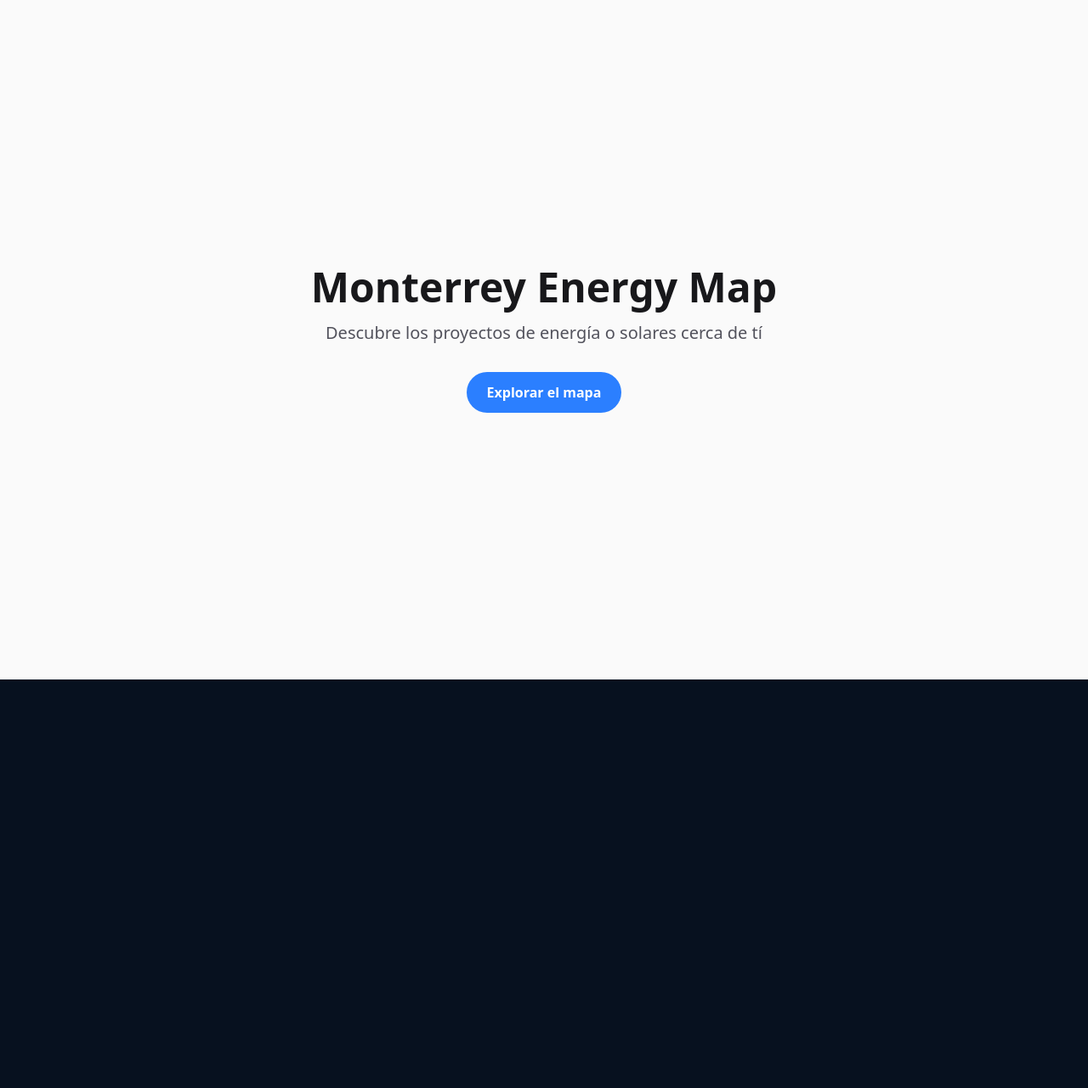
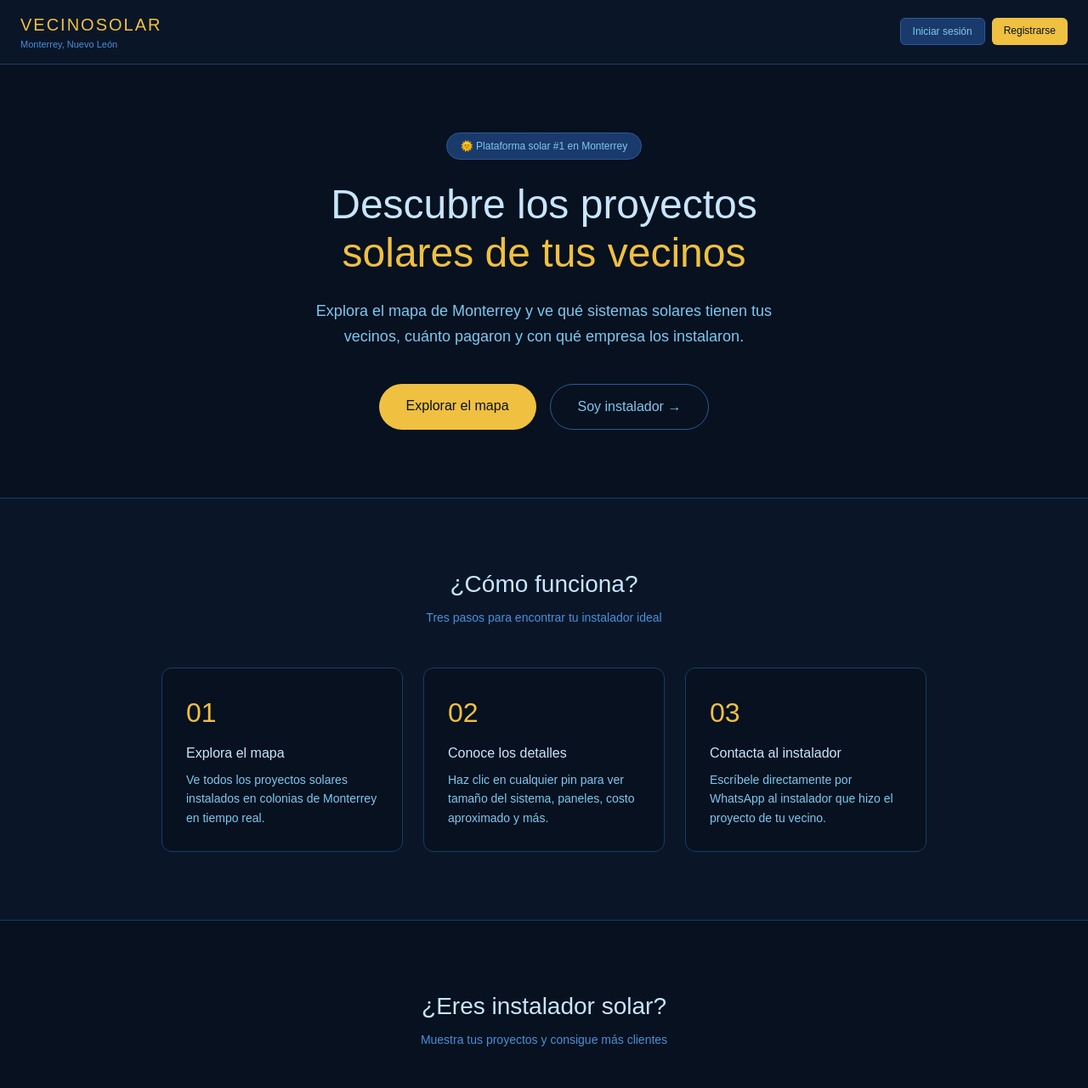
Before and after one commit to softwareenergysolutions/Digital-Energy-Map, a Next.js app: page / in a window 1280 px wide. Shown: the top 1281 px of the page at 85% size. Before the commit the page ends 800 px from the top, so only its background shows below. Built offline with nearby package versions, Linux system fonts and the light colour scheme.

Commit message:
Add professional landing homepage

```diff
--- a/app/page.js
+++ b/app/page.js
@@ -1,15 +1,104 @@
-export default function Home() {
+import Link from "next/link";
+
+export default function HomePage() {
   return (
-    <main className="flex min-h-screen flex-col items-center justify-center bg-zinc-50 p-8">
-      <h1 className="text-5xl font-bold text-zinc-900 mb-4">
-        Monterrey Energy Map
-      </h1>
-      <p className="text-xl text-zinc-600 mb-8">
-        Descubre los proyectos de energía o solares cerca de tí
-      </p>
-      <button className="bg-blue-500 hover:bg-yellow-600 text-white font-semibold py-3 px-6 rounded-full transition-colors">
-        Explorar el mapa
-      </button>
-    </main>
+    <div style={{ minHeight: "100vh", background: "#07111f", fontFamily: "sans-serif" }}>
+
+      <header style={{ background: "#0a1628", borderBottom: "1px solid #1a3a6b", padding: "14px 24px", display: "flex", alignItems: "center", justifyContent: "space-between" }}>
+        <div>
+          <h1 style={{ color: "#f0c040", fontSize: "20px", fontWeight: "500", letterSpacing: "2px" }}>VECINOSOLAR</h1>
+          <p style={{ color: "#4a90d9", fontSize: "11px" }}>Monterrey, Nuevo León</p>
+        </div>
+        <div style={{ display: "flex", gap: "8px" }}>
+          <Link href="/auth/login" style={{ background: "#1a3a6b", color: "#7ec8f0", fontSize: "12px", padding: "6px 14px", borderRadius: "6px", border: "1px solid #2a5a9b", textDecoration: "none" }}>
+            Iniciar sesión
+          </Link>
+          <Link href="/auth/signup" style={{ background: "#f0c040", color: "#07111f", fontSize: "12px", padding: "6px 14px", borderRadius: "6px", fontWeight: "500", textDecoration: "none" }}>
+            Registrarse
+          </Link>
+        </div>
+      </header>
+
+      <section style={{ padding: "80px 24px", textAlign: "center", maxWidth: "800px", margin: "0 auto" }}>
+        <div style={{ display: "inline-block", background: "#1a3a6b", color: "#7ec8f0", fontSize: "12px", padding: "6px 16px", borderRadius: "20px", border: "1px solid #2a5a9b", marginBottom: "24px" }}>
+          🌞 Plataforma solar #1 en Monterrey
+        </div>
+        <h2 style={{ color: "#c8e6ff", fontSize: "48px", fontWeight: "500", lineHeight: "1.2", marginBottom: "24px" }}>
+          Descubre los proyectos<br />
+          <span style={{ color: "#f0c040" }}>solares de tus vecinos</span>
+        </h2>
+        <p style={{ color: "#7ec8f0", fontSize: "18px", lineHeight: "1.7", marginBottom: "40px", maxWidth: "600px", margin: "0 auto 40px" }}>
+          Explora el mapa de Monterrey y ve qué sistemas solares tienen tus vecinos, cuánto pagaron y con qué empresa los instalaron.
+        </p>
+        <div style={{ display: "flex", gap: "16px", justifyContent: "center", flexWrap: "wrap" }}>
+          <Link href="/map" style={{ background: "#f0c040", color: "#07111f", fontSize: "16px", fontWeight: "500", padding: "14px 32px", borderRadius: "30px", textDecoration: "none" }}>
+            Explorar el mapa
+          </Link>
+          <Link href="/auth/signup" style={{ background: "transparent", color: "#7ec8f0", fontSize: "16px", padding: "14px 32px", borderRadius: "30px", border: "1px solid #2a5a9b", textDecoration: "none" }}>
+            Soy instalador →
+          </Link>
+        </div>
+      </section>
+
+      <section style={{ padding: "80px 24px", background: "#0a1628", borderTop: "1px solid #1a3a6b", borderBottom: "1px solid #1a3a6b" }}>
+        <div style={{ maxWidth: "900px", margin: "0 auto" }}>
+          <h3 style={{ color: "#c8e6ff", fontSize: "28px", fontWeight: "500", textAlign: "center", marginBottom: "8px" }}>
+            ¿Cómo funciona?
+          </h3>
+          <p style={{ color: "#4a90d9", fontSize: "14px", textAlign: "center", marginBottom: "48px" }}>
+            Tres pasos para encontrar tu instalador ideal
+          </p>
+          <div style={{ display: "grid", gridTemplateColumns: "repeat(auto-fit, minmax(240px, 1fr))", gap: "24px" }}>
+            {[
+              { number: "01", title: "Explora el mapa", description: "Ve todos los proyectos solares instalados en colonias de Monterrey en tiempo real." },
+              { number: "02", title: "Conoce los detalles", description: "Haz clic en cualquier pin para ver tamaño del sistema, paneles, costo aproximado y más." },
+              { number: "03", title: "Contacta al instalador", description: "Escríbele directamente por WhatsApp al instalador que hizo el proyecto de tu vecino." },
+            ].map((step) => (
+              <div key={step.number} style={{ background: "#07111f", border: "1px solid #1a3a6b", borderRadius: "12px", padding: "28px" }}>
+                <p style={{ color: "#f0c040", fontSize: "32px", fontWeight: "500", marginBottom: "12px" }}>{step.number}</p>
+                <p style={{ color: "#c8e6ff", fontSize: "16px", fontWeight: "500", marginBottom: "8px" }}>{step.title}</p>
+                <p style={{ color: "#7ec8f0", fontSize: "14px", lineHeight: "1.6" }}>{step.description}</p>
+              </div>
+            ))}
+          </div>
+        </div>
+      </section>
+
+      <section style={{ padding: "80px 24px" }}>
+        <div style={{ maxWidth: "900px", margin: "0 auto" }}>
+          <h3 style={{ color: "#c8e6ff", fontSize: "28px", fontWeight: "500", textAlign: "center", marginBottom: "8px" }}>
+            ¿Eres instalador solar?
+          </h3>
+          <p style={{ color: "#4a90d9", fontSize: "14px", textAlign: "center", marginBottom: "48px" }}>
+            Muestra tus proyectos y consigue más clientes
+          </p>
+          <div style={{ display: "grid", gridTemplateColumns: "repeat(auto-fit, minmax(200px, 1fr))", gap: "24px", marginBottom: "48px" }}>
+            {[
+              { icon: "📍", title: "Aparece en el mapa", description: "Tus proyectos visibles para miles de vecinos curiosos." },
+              { icon: "💬", title: "Leads por WhatsApp", description: "Clientes potenciales te contactan directamente sin intermediarios." },
+              { icon: "⭐", title: "Construye reputación", description: "Proyectos reales verificados generan más confianza que cualquier anuncio." },
+              { icon: "🆓", title: "Gratis en beta", description: "Durante el lanzamiento en Monterrey el registro es completamente gratis." },
+            ].map((benefit) => (
+              <div key={benefit.title} style={{ background: "#0a1628", border: "1px solid #1a3a6b", borderRadius: "12px", padding: "24px", textAlign: "center" }}>
+                <p style={{ fontSize: "32px", marginBottom: "12px" }}>{benefit.icon}</p>
+                <p style={{ color: "#c8e6ff", fontSize: "15px", fontWeight: "500", marginBottom: "8px" }}>{benefit.title}</p>
+                <p style={{ color: "#7ec8f0", fontSize: "13px", lineHeight: "1.6" }}>{benefit.description}</p>
+              </div>
+            ))}
+          </div>
+          <div style={{ textAlign: "center" }}>
+            <Link href="/auth/signup" style={{ background: "#f0c040", color: "#07111f", fontSize: "16px", fontWeight: "500", padding: "14px 40px", borderRadius: "30px", textDecoration: "none" }}>
+              Registrar mi empresa gratis
+            </Link>
+          </div>
+        </div>
+      </section>
+
+      <footer style={{ background: "#0a1628", borderTop: "1px solid #1a3a6b", padding: "24px", textAlign: "center" }}>
+        <p style={{ color: "#f0c040", fontSize: "16px", fontWeight: "500", letterSpacing: "2px", marginBottom: "8px" }}>VECINOSOLAR</p>
+        <p style={{ color: "#4a90d9", fontSize: "12px" }}>Monterrey, Nuevo León — 2026</p>
+      </footer>
+
+    </div>
   );
 }
```
